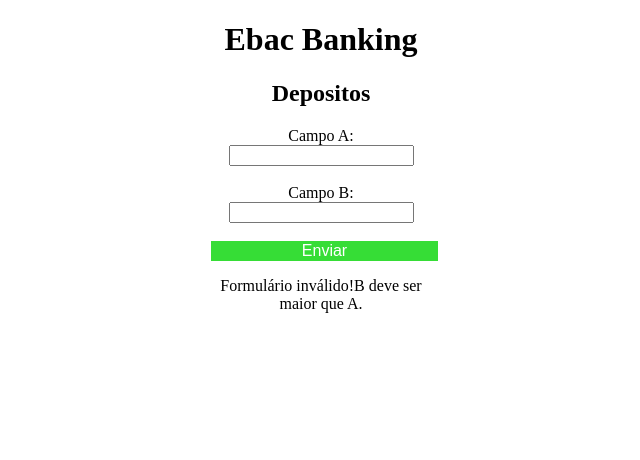
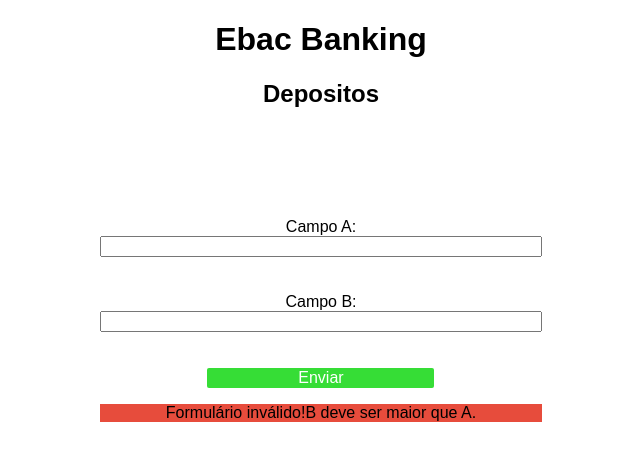
Before and after one commit to douglasSilva123/curso_ebac_frontend, a plain HTML site: page index.html in a window 1280 px wide. Both pictures are taken after a click on the button "Enviar". Shown: the whole page, without its empty margins (319-959 px from the left). Drawn offline with Linux system fonts and the light colour scheme.

Commit message:
Update style.css

```diff
--- a/style.css
+++ b/style.css
@@ -1,24 +1,40 @@
 *{
     text-align: center;
+    font-family: Arial, Helvetica, sans-serif;
+}
+body form{
+    display: grid;
+    width: 35%;
+    align-items: center;
 
 }
-.formulario input{
+.conteinerForm{
     display: flex;
     align-items: center;
-    width: 220px;
-   height: auto;
-}
-
-form{
-    margin: auto;
-    width: 220px;
+    justify-content: center;
+    height: 50vh;
 }
 button{
     background-color: rgb(54, 221, 54);
     color: white;
     border: none;
-
     margin: auto;
     width: 227px;
     font-size: medium;
+    border-radius: 2px;
 }
+.mensagem {
+    padding: 10px;
+    border-radius: 5px;
+    color: #fff;
+    font-weight: bold;
+    margin-top: 10px;
+}
+
+.positiva {
+    background-color: #2ecc71;
+}
+
+.negativa {
+    background-color: #e74c3c;
+}
```
